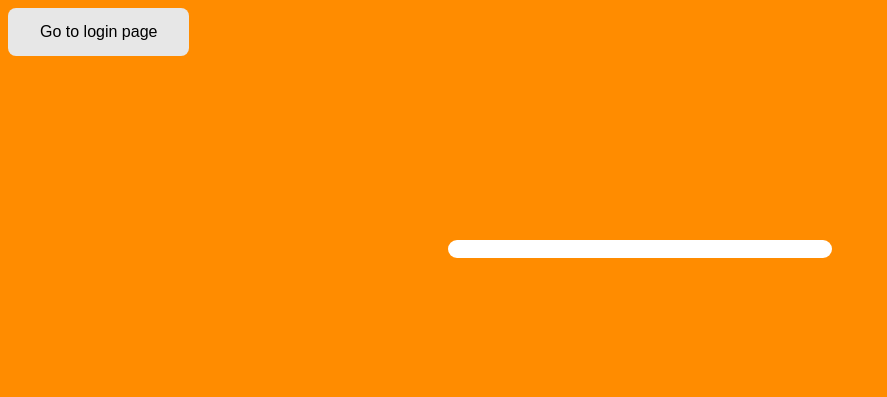
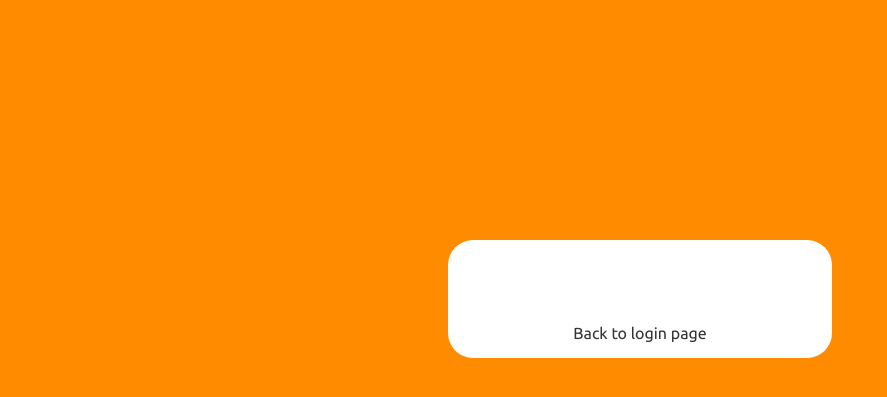
Before and after one commit to vladadrian95/FaceMaze, a CodeIgniter app: the page made by application/views/post_register_view.php in a window 1280 px wide. Shown: the top 397 px of the page, without its empty margins (0-887 px from the left). Run offline with CodeIgniter, Linux system fonts and the light colour scheme; data that the repository does not hold is empty.

Commit message:
Updated post register view

```diff
--- a/application/views/post_register_view.php
+++ b/application/views/post_register_view.php
@@ -1,7 +1,6 @@
 <?php
 defined('BASEPATH') OR exit('No direct script access allowed');
 ?>
-
 <!DOCTYPE html>
 
 <html xmlns:fb="http://www.facebook.com/2008/fbml">
@@ -11,14 +10,17 @@ defined('BASEPATH') OR exit('No direct script access allowed');
 	<link rel = "stylesheet" type = "text/css" href = "<?php echo base_url(); ?>css/style.css">
 </head>
 <body>
+	<div class="centered">
+	<div class="status_msg">
+		<?php echo "<br>"; echo $status_message;?>
+	</div>
+
+	<span class"clear"></span>
 	<form id="gotoForm" class="customForm" action="<?php echo 'http://localhost/FaceMaze/index.php/Main_Controller/index'; ?>">
-        <button id="gotoBttn" class="backBttn" type="submit">Go to login page</button>
+		<div id="submitButton" class="sim-button button1">
+				<a href="javascript:document.gotoForm.submit();"><span>Back to login page</span></a>
+		</div>
     </form>
-	<div class="centered">
-	<?php
-	    echo "<br>";
-        echo $status_message;
-      ?>
 	</div>
 </body>
 </html>
--- a/css/style.css
+++ b/css/style.css
@@ -134,3 +134,8 @@ body{
 	background-color: #555555;
 	color: white;
 }
+
+
+.status_msg{
+	padding: 25px;
+}
```
